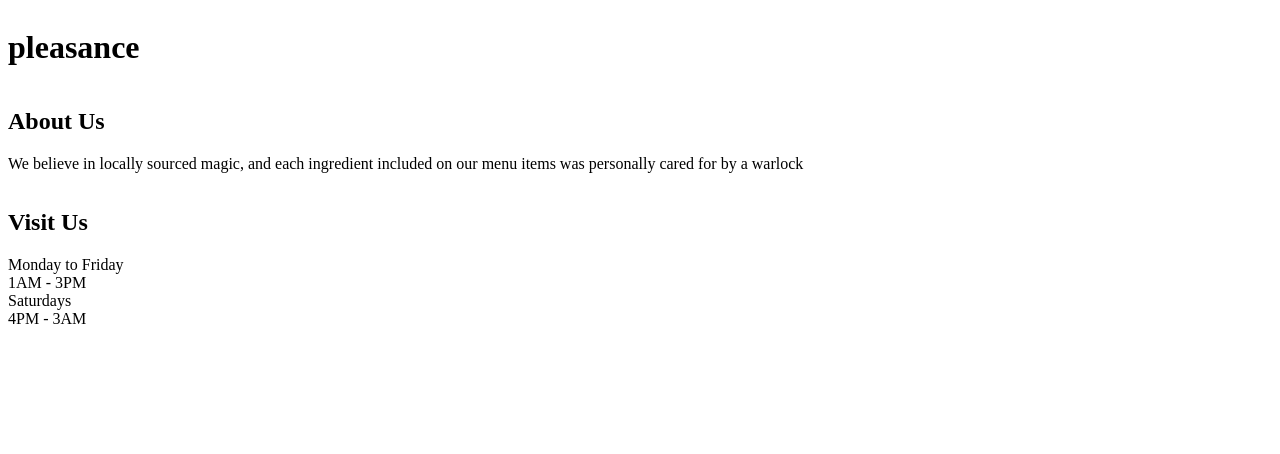
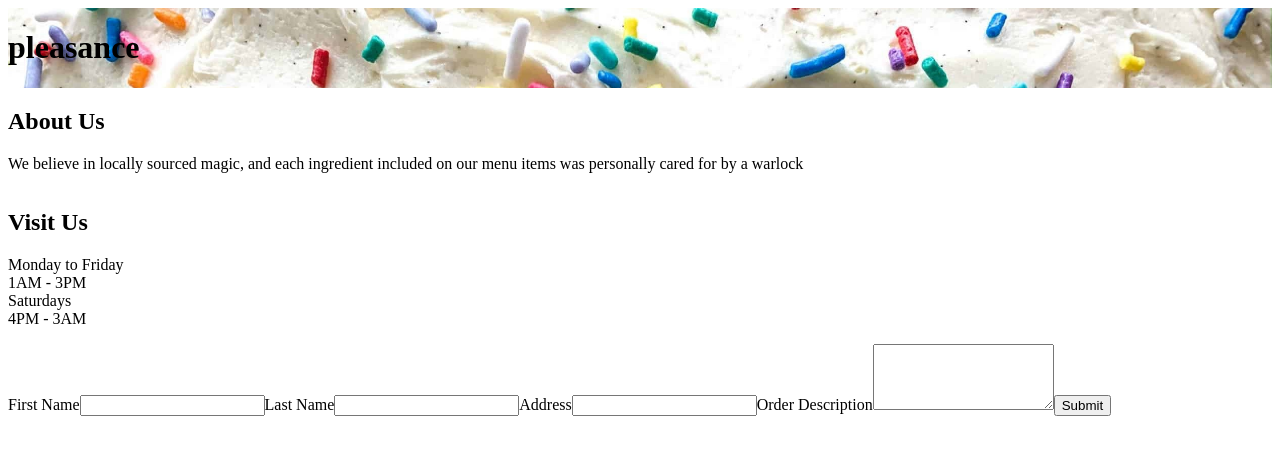
Before and after one commit to mneum4nn/top-restaurant-page, a website built with webpack: page src/index.html in a window 1280 px wide. Built offline with nearby package versions, Linux system fonts and the light colour scheme; files whose address does not match are found by name.

Commit message:
Create and export delivery module

```diff
--- /dev/null
+++ b/src/delivery.js
@@ -0,0 +1,51 @@
+import { createHeaderBox } from './boxes';
+
+export function createPage (){
+
+    let title = createHeaderBox('Want to order from us?');
+    let formBox = document.createElement('div');
+
+    const deliveryForm = document.createElement('form');
+        deliveryForm.setAttribute('id','delivery');
+        deliveryForm.style.display = 'inline-block';
+        //first name
+        const fNLabel = document.createElement('label');
+            fNLabel.textContent='First Name';
+        const fNInput = document.createElement('input');
+            fNInput.setAttribute('type','text');
+            fNInput.setAttribute('name', 'firstName');
+        deliveryForm.appendChild(fNLabel);
+        deliveryForm.appendChild(fNInput);
+        //last name
+        const lNLabel = document.createElement('label');
+            lNLabel.textContent='Last Name';
+        const lNInput = document.createElement('input');
+            lNInput.setAttribute('type','text');
+            lNInput.setAttribute('name', 'lastName');
+        deliveryForm.appendChild(lNLabel);
+        deliveryForm.appendChild(lNInput);
+        //address
+        const addLabel = document.createElement('label');
+            addLabel.textContent='Address';
+        const addInput = document.createElement('input');
+            addInput.setAttribute('type','text');
+            addInput.setAttribute('name', 'adress');
+        deliveryForm.appendChild(addLabel);
+        deliveryForm.appendChild(addInput);
+        //order description
+        const orderLabel = document.createElement('label');
+            orderLabel.textContent='Order Description';
+        const orderInput = document.createElement('textarea');
+            orderInput.setAttribute('rows','4');
+            orderInput.setAttribute('name', 'order');
+        deliveryForm.appendChild(orderLabel);
+        deliveryForm.appendChild(orderInput);
+        // a submit button
+        const submitButton = document.createElement('input');
+            submitButton.setAttribute('type', 'submit');
+            submitButton.setAttribute('value', 'Submit');
+        deliveryForm.appendChild(submitButton);
+
+    formBox.appendChild(deliveryForm);
+    return title, formBox;
+}
--- a/src/index.js
+++ b/src/index.js
@@ -4,6 +4,10 @@ import { createTxtBox } from './boxes';
 import { createPage } from './delivery';
 import background from './funfetti.jpg';
 console.log("I'm working");
+
+function determineTab (tabID){
+
+}
 
 document.addEventListener('DOMContentLoaded', () => {
     const content = document.querySelector('.content');
@@ -22,5 +26,8 @@ document.addEventListener('DOMContentLoaded', () => {
     content.appendChild(aboutUs);
     content.appendChild(hours);
 
+    const delivForm = createPage();
+    content.appendChild(delivForm);
+
 
 });
--- a/webpack.config.js
+++ b/webpack.config.js
@@ -6,6 +6,7 @@ module.exports = {
 
     entry: {
         boxes:'./src/boxes.js',
+        delivery:'./src/delivery.js',
         index:'./src/index.js',
 
     },
```
Also changed, not shown: dist/d687507b382ac32ae585.jpg (added), dist/delivery.bundle.js (added), dist/fe2cf535598f051f492f.jpg (deleted), dist/index.html, src/funfetti.jpg (added), 1 other file.
